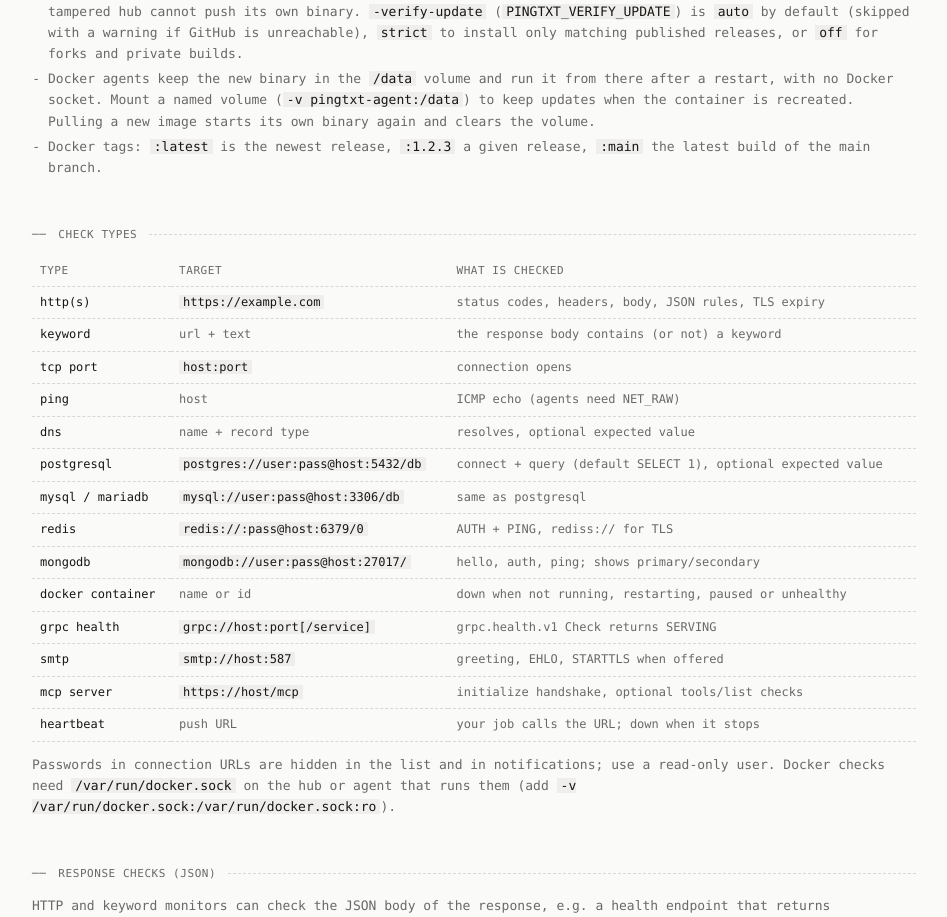
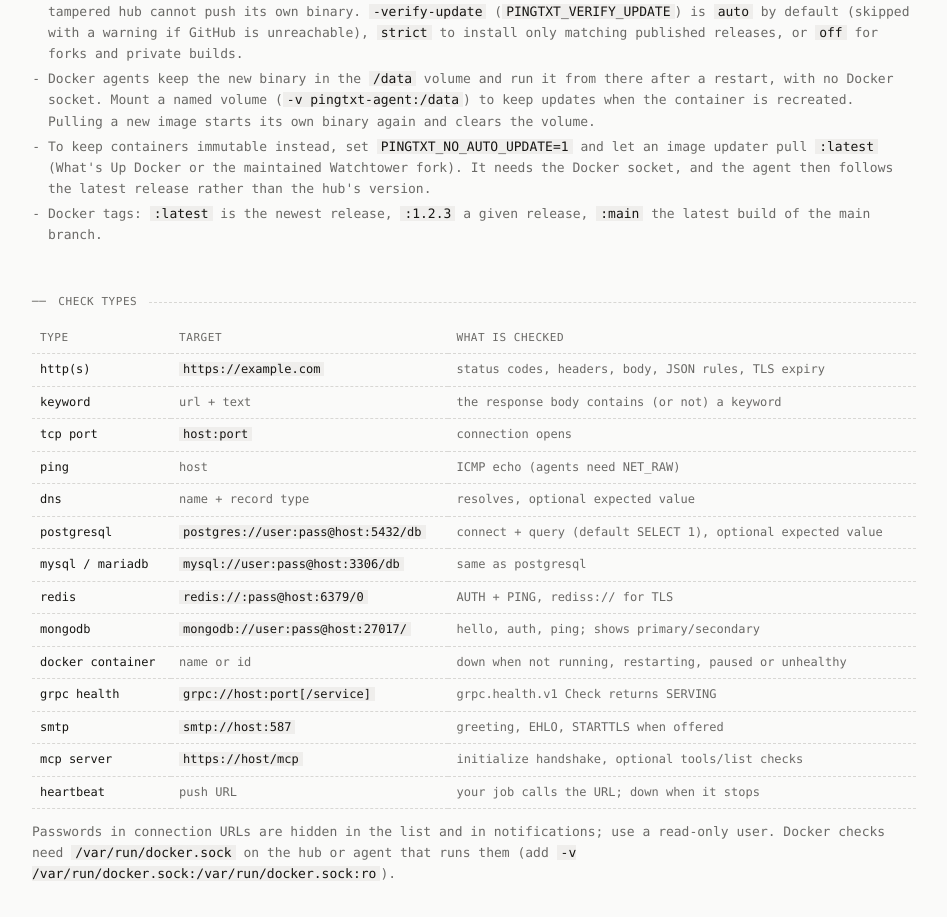
Before and after one commit to federico-it/pingtxt, a Next.js app in the folder site/: page /docs in a window 1280 px wide. Shown: the part 2582-3499 px from the top of the page, without its empty margins (276-1223 px from the left). Built offline with nearby package versions, Linux system fonts and the light colour scheme.

Commit message:
Docs: image updater alternative for immutable agent containers
Co-Authored-By: Claude Opus 5.5 <noreply@anthropic.com>
Claude-Session: https://claude.ai/code/session_016oLxBVcfBkekqEV9ipYnuW

```diff
--- a/site/app/docs/page.tsx
+++ b/site/app/docs/page.tsx
@@ -250,6 +250,11 @@ curl -fsSL https://status.example.com/install-agent.sh | sudo sh -s -- --uninsta
               Docker agents keep the new binary in the <C>/data</C> volume and run it from there after a restart, with no Docker
               socket. Mount a named volume (<C>-v pingtxt-agent:/data</C>) to keep updates when the container is recreated.
               Pulling a new image starts its own binary again and clears the volume.
+            </li>
+            <li>
+              To keep containers immutable instead, set <C>PINGTXT_NO_AUTO_UPDATE=1</C> and let an image updater pull{" "}
+              <C>:latest</C> (What&apos;s Up Docker or the maintained Watchtower fork). It needs the Docker socket, and the
+              agent then follows the latest release rather than the hub&apos;s version.
             </li>
             <li>
               Docker tags: <C>:latest</C> is the newest release, <C>:1.2.3</C> a given release, <C>:main</C> the latest build
```
Also changed, not shown: 1 other file (tests, documents, lock files or other folders).
